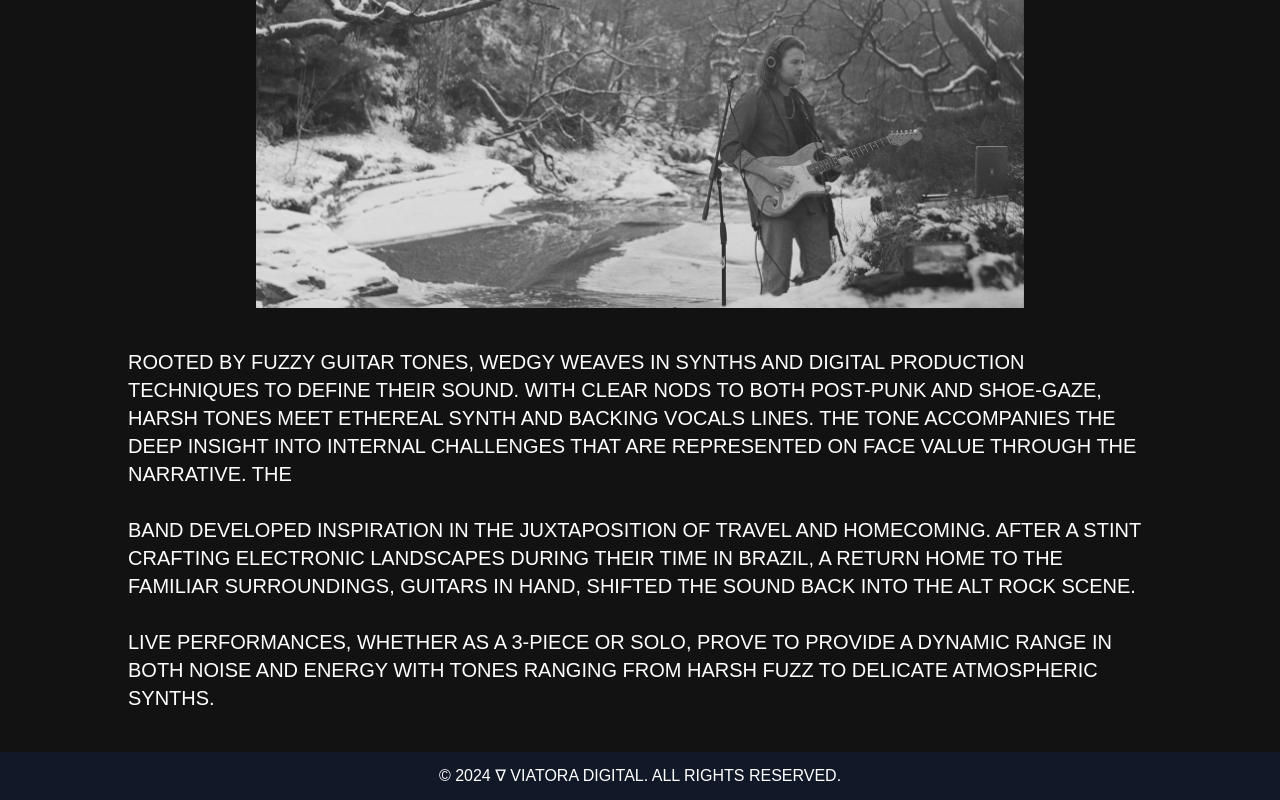
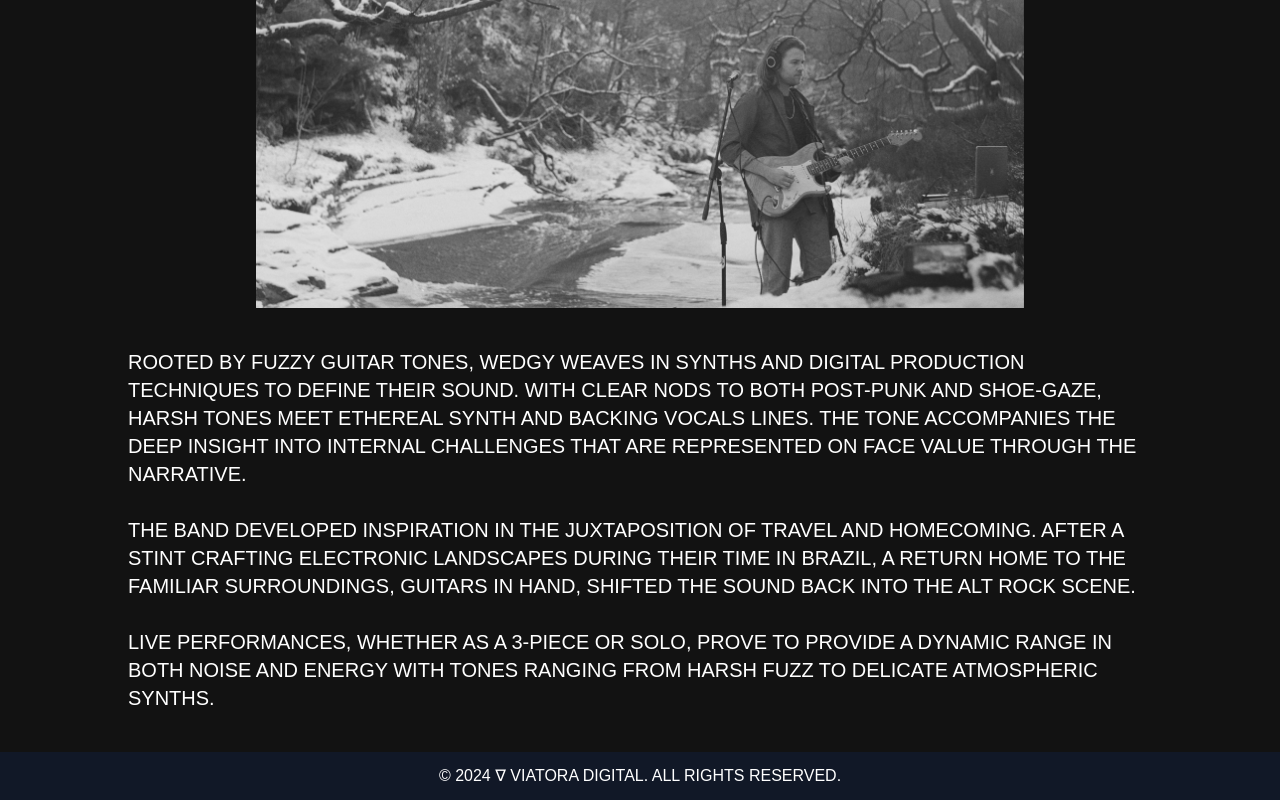
Before and after one commit to TandemCreativeDev/wedgy-fe, a React (Vite) app: page /about in a window 1280 px wide. Shown: the part 465-1265 px from the top of the page. Built offline with nearby package versions, Linux system fonts and the light colour scheme; a web font is replaced by a local one.

Commit message:
chore: fix copy in about section

```diff
--- a/src/pages/About.tsx
+++ b/src/pages/About.tsx
@@ -21,10 +21,9 @@ export default function About() {
           post-punk and shoe-gaze, harsh tones meet ethereal synth and backing
           vocals lines. The tone accompanies the deep insight into internal
           challenges that are represented on face value through the narrative.
-          The
         </p>
         <p>
-          band developed inspiration in the juxtaposition of travel and
+          The band developed inspiration in the juxtaposition of travel and
           homecoming. After a stint crafting electronic landscapes during their
           time in Brazil, a return home to the familiar surroundings, guitars in
           hand, shifted the sound back into the alt rock scene.
```
